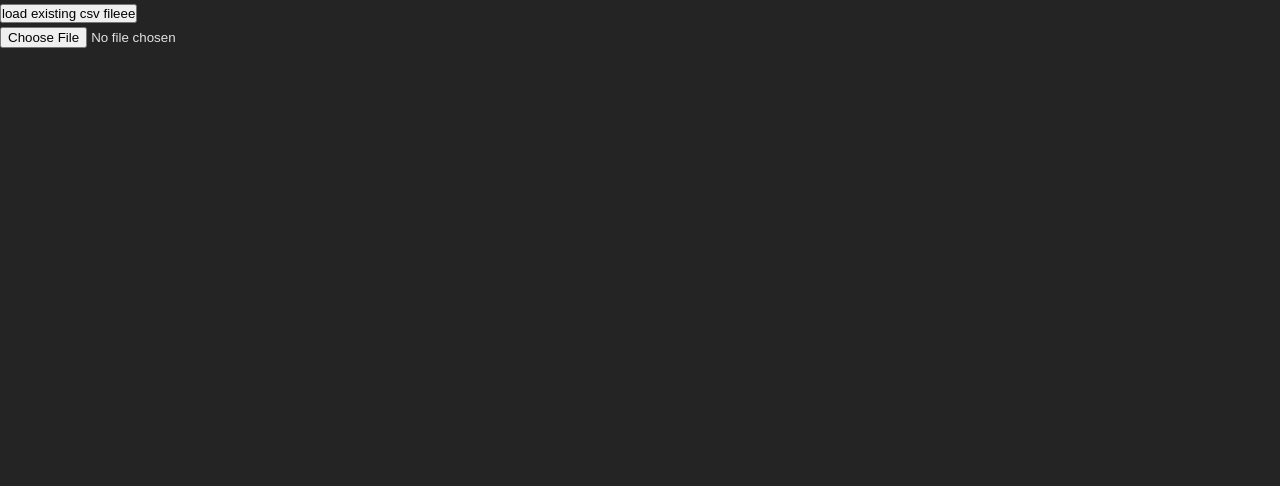
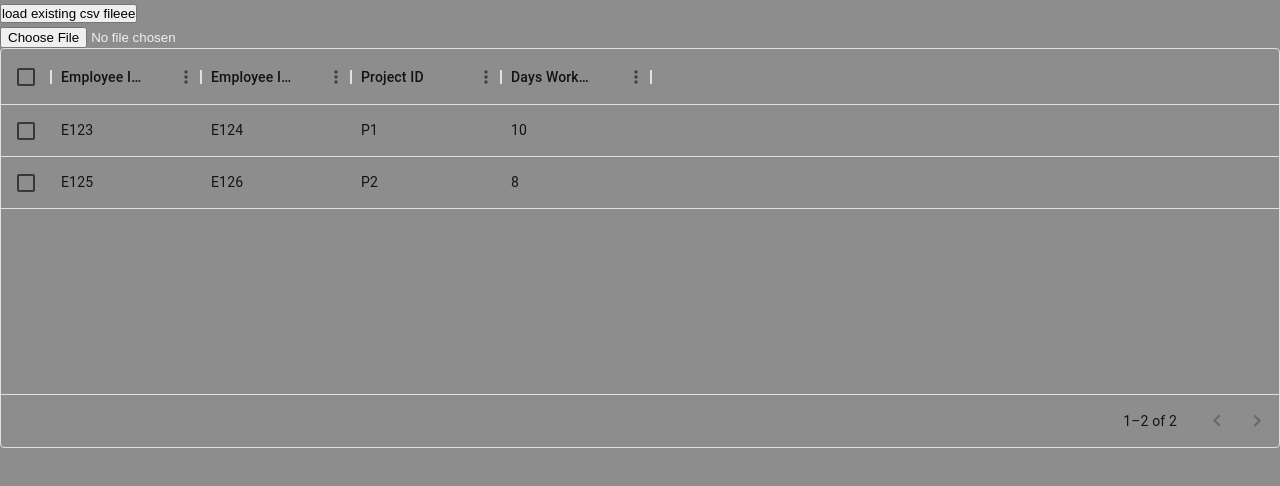
Before and after one commit to gregor3637/mihail-mitov-employees, a React (Vite) app: page / in a window 1280 px wide. Shown: the top 486 px of the page. Built offline with nearby package versions, Linux system fonts and the light colour scheme.

Commit message:
feat: show grid on in page

```diff
--- a/package.json
+++ b/package.json
@@ -10,6 +10,10 @@
     "preview": "vite preview"
   },
   "dependencies": {
+    "@emotion/react": "^11.11.1",
+    "@emotion/styled": "^11.11.0",
+    "@mui/material": "^5.13.4",
+    "@mui/x-data-grid": "^6.6.0",
     "papaparse": "^5.4.1",
     "react": "^18.2.0",
     "react-dom": "^18.2.0",
--- a/src/App.tsx
+++ b/src/App.tsx
@@ -1,3 +1,4 @@
+import Grid from "./components/Grid";
 import useCSVParser from "./hooks/useCSVParser";
 import { CollaboratorsPairData } from "./types/Collaboration";
 import { ProjectParticipantCollection } from "./types/ParticipantType";
@@ -53,6 +54,7 @@ function App() {
       <div>
         <input type="file" accept=".csv" onChange={handleFileChange} />
       </div>
+      <Grid />
     </>
   );
 }
--- /dev/null
+++ b/src/components/Grid.tsx
@@ -0,0 +1,49 @@
+import React from "react";
+import { DataGrid } from "@mui/x-data-grid";
+
+const Grid = () => {
+  const columns = [
+    { field: "employeeId1", headerName: "Employee ID #1", width: 150 },
+    { field: "employeeId2", headerName: "Employee ID #2", width: 150 },
+    { field: "projectId", headerName: "Project ID", width: 150 },
+    { field: "daysWorked", headerName: "Days Worked", width: 150 },
+  ];
+
+  const rows = [
+    {
+      id: 1,
+      employeeId1: "E123",
+      employeeId2: "E124",
+      projectId: "P1",
+      daysWorked: 10,
+    },
+    {
+      id: 2,
+      employeeId1: "E125",
+      employeeId2: "E126",
+      projectId: "P2",
+      daysWorked: 8,
+    },
+  ];
+
+  return (
+    <div style={{ height: 400, width: "100%" }}>
+      <DataGrid
+        rows={rows}
+        columns={columns}
+        initialState={{
+          pagination: {
+            paginationModel: {
+              pageSize: 5,
+            },
+          },
+        }}
+        pageSizeOptions={[5]}
+        checkboxSelection
+        disableRowSelectionOnClick
+      />
+    </div>
+  );
+};
+
+export default Grid;
--- a/src/index.css
+++ b/src/index.css
@@ -5,7 +5,7 @@
 
   color-scheme: light dark;
   color: rgba(255, 255, 255, 0.87);
-  background-color: #242424;
+  background-color: #8d8d8d;
 
   font-synthesis: none;
   text-rendering: optimizeLegibility;
```
Also changed, not shown: 1 other file (tests, documents, lock files or other folders).
